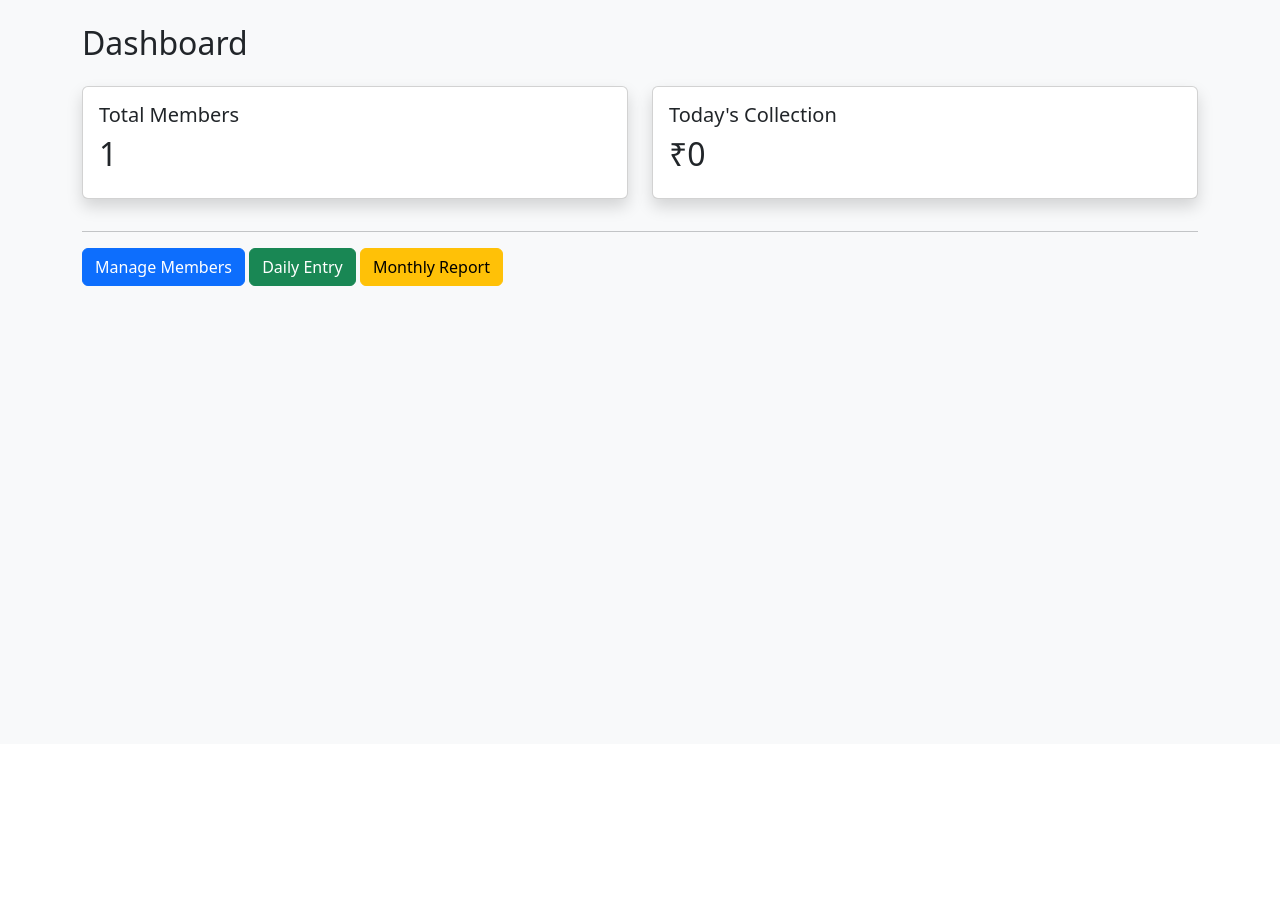
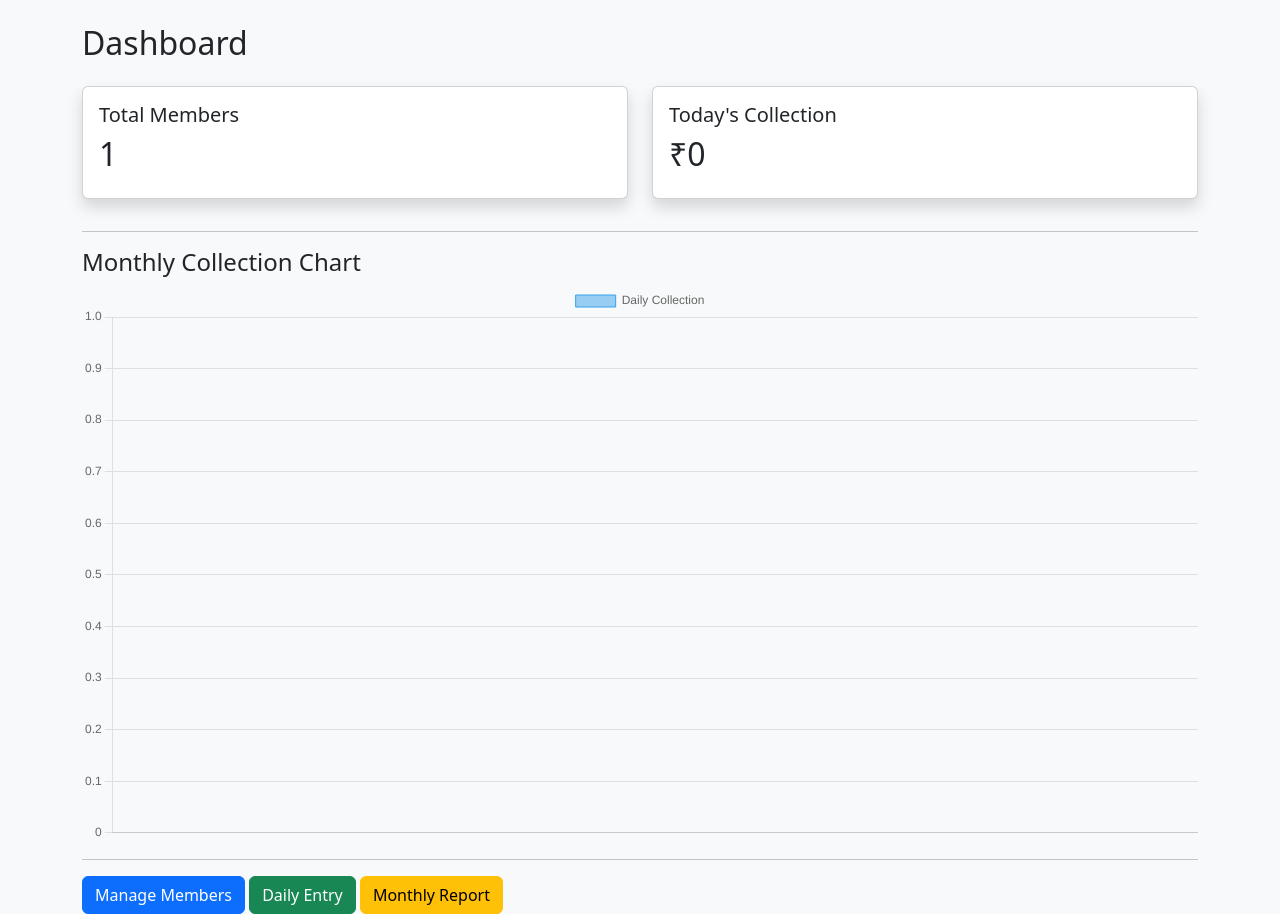
Before and after one commit to Abhira7978/Mess-Management-System-2, a Flask app: page /dashboard in a window 1280 px wide. Shown: the part 56-970 px from the top of the page. Before the commit the page ends 342 px from the top, so only its background shows below. Run offline with Flask 3, Linux system fonts and the light colour scheme; a user stored in the database is signed in; data comes from the database, SQL or seed files in the repository; data that the repository does not hold is empty.

Commit message:
It Is To Add The Chart To The System

```diff
--- a/app.py
+++ b/app.py
@@ -81,16 +81,29 @@
 
     today = datetime.today().strftime('%Y-%m-%d')
     c.execute("SELECT SUM(total) FROM meals WHERE date=?", (today,))
-    today_collection = c.fetchone()[0]
-    if today_collection is None:
-        today_collection = 0
+    today_collection = c.fetchone()[0] or 0
+
+    # Monthly data for chart
+    current_month = datetime.today().strftime('%Y-%m')
+    c.execute("""
+        SELECT date, SUM(total)
+        FROM meals
+        WHERE date LIKE ?
+        GROUP BY date
+    """, (current_month + '%',))
+
+    data = c.fetchall()
+
+    dates = [row[0] for row in data]
+    totals = [row[1] for row in data]
 
     conn.close()
 
     return render_template("dashboard.html",
                            total_members=total_members,
-                           today_collection=today_collection)
-
+                           today_collection=today_collection,
+                           dates=dates,
+                           totals=totals)
 # ---------- MEMBERS ----------
 @app.route('/members', methods=['GET','POST'])
 def members():
--- a/templates/dashboard.html
+++ b/templates/dashboard.html
@@ -6,14 +6,14 @@
 <div class="row">
 
     <div class="col-md-6">
-        <div class="card shadow p-3 mb-3 bg-white rounded">
+        <div class="card shadow p-3 mb-3">
             <h5>Total Members</h5>
             <h2>{{ total_members }}</h2>
         </div>
     </div>
 
     <div class="col-md-6">
-        <div class="card shadow p-3 mb-3 bg-white rounded">
+        <div class="card shadow p-3 mb-3">
             <h5>Today's Collection</h5>
             <h2>₹{{ today_collection }}</h2>
         </div>
@@ -23,8 +23,35 @@
 
 <hr>
 
+<h4>Monthly Collection Chart</h4>
+<canvas id="myChart"></canvas>
+
+<hr>
+
 <a href="/members" class="btn btn-primary">Manage Members</a>
 <a href="/daily" class="btn btn-success">Daily Entry</a>
 <a href="/report" class="btn btn-warning">Monthly Report</a>
 
+<!-- Chart JS -->
+<script src="https://cdn.jsdelivr.net/npm/chart.js"></script>
+
+<script>
+const ctx = document.getElementById('myChart');
+
+new Chart(ctx, {
+    type: 'bar',
+    data: {
+        labels: {{ dates | tojson }},
+        datasets: [{
+            label: 'Daily Collection',
+            data: {{ totals | tojson }},
+            borderWidth: 1
+        }]
+    },
+    options: {
+        responsive: true,
+    }
+});
+</script>
+
 {% endblock %}
```
